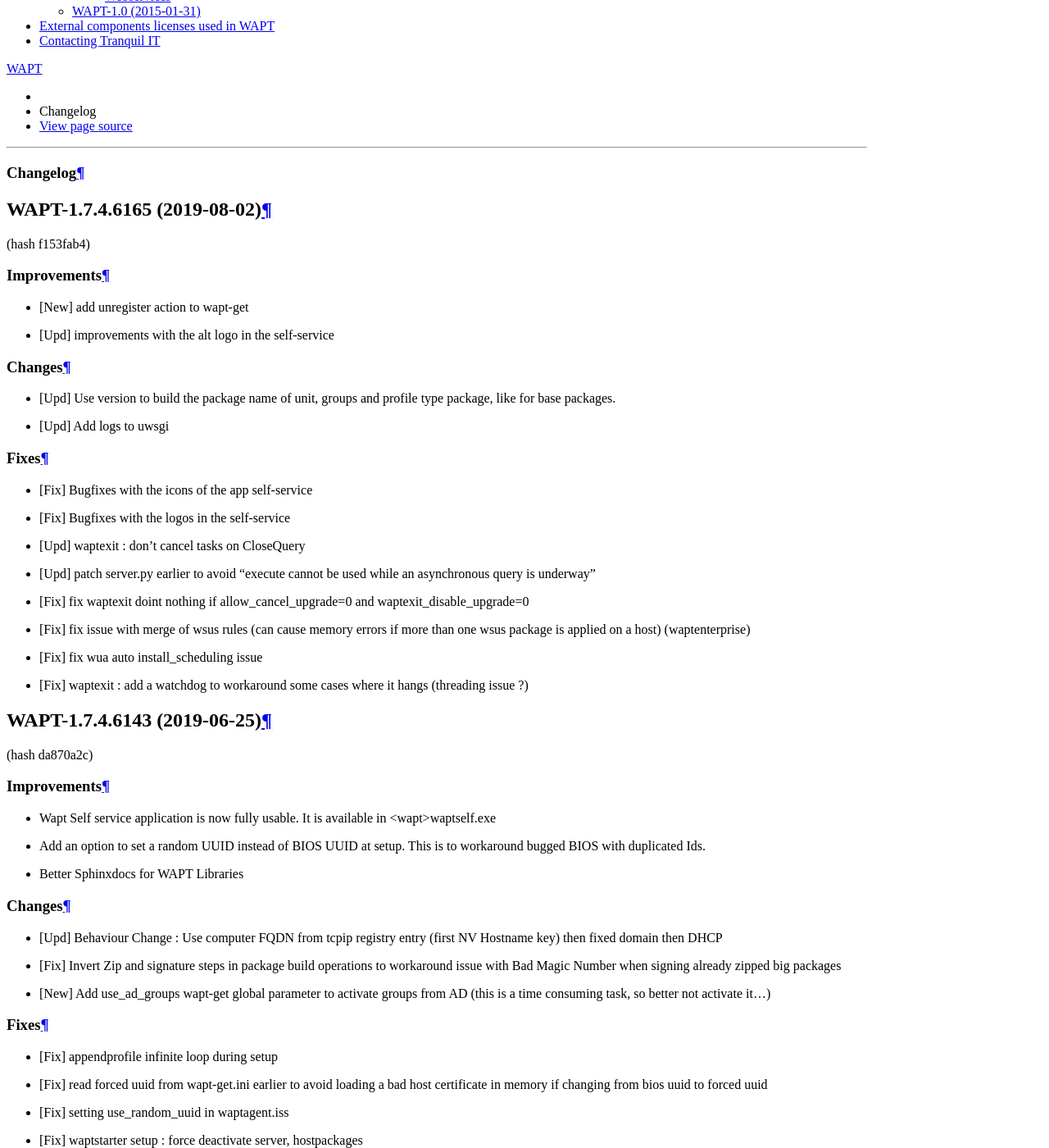
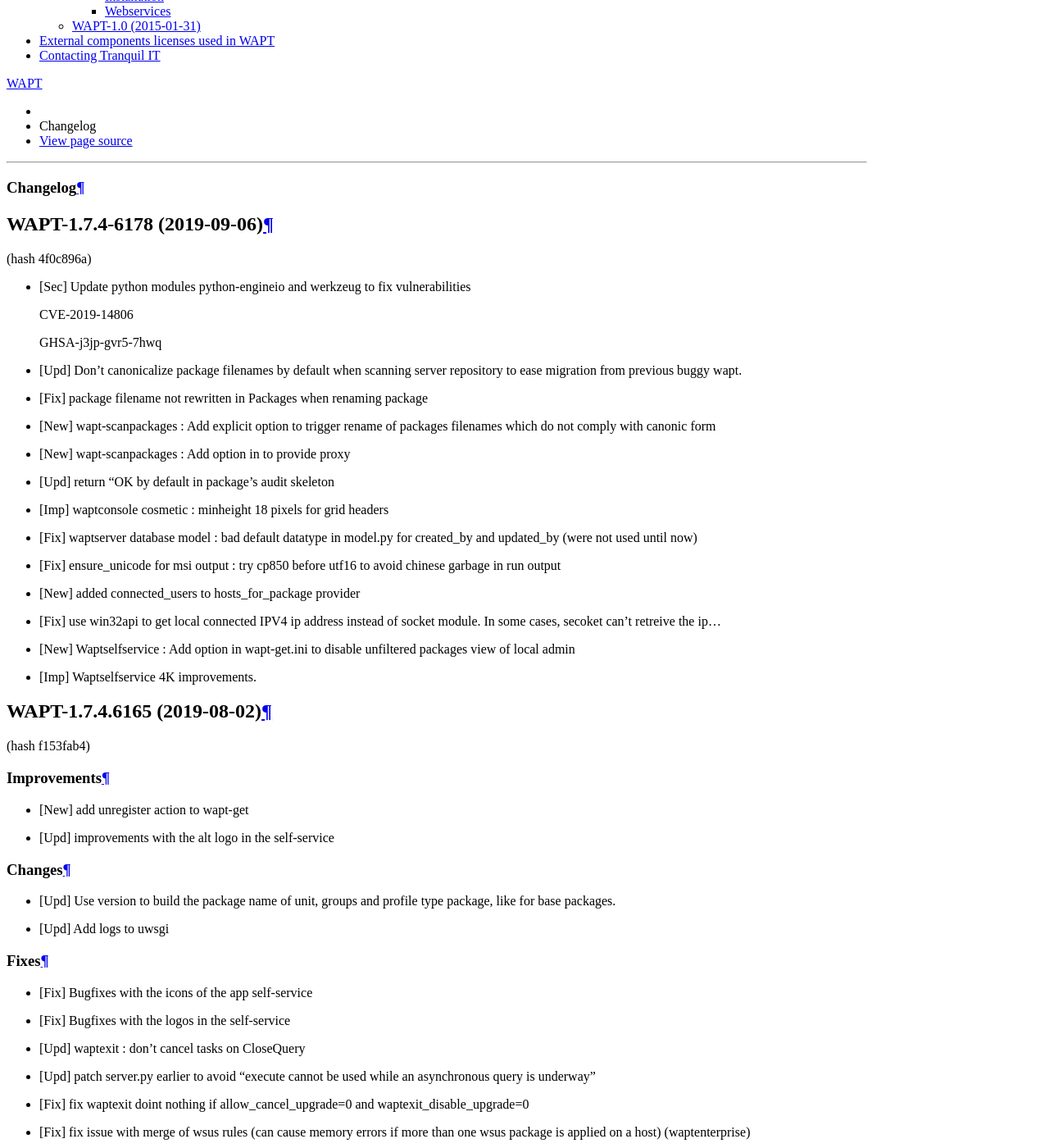
Before and after one commit to tranquilit/WAPT-Documentation, a Sphinx documentation site: the page built from source/wapt-changelog.rst, in a window 1280 px wide and 1400 px high, scrolled down 3288 px. Shown: the whole window at 82% size. Built offline with Sphinx 7.4.7 and the Read the Docs theme 2.0.0, drawn with Linux system fonts in a browser that asks for light colours; some of the changed text lies outside the part shown.

Commit message:
changelog 1.7.4-6178

```diff
--- a/source/wapt-changelog.rst
+++ b/source/wapt-changelog.rst
@@ -11,6 +11,41 @@
 
 Changelog
 =========
+
+WAPT-1.7.4-6178 (2019-09-06)
+----------------------------
+
+(hash 4f0c896a)
+
+* [Sec] Update python modules python-engineio  and werkzeug to fix vulnerabilities
+
+ CVE-2019-14806
+
+ GHSA-j3jp-gvr5-7hwq
+
+* [Upd] Don't canonicalize package filenames by default when scanning server repository to ease migration from previous buggy wapt.
+
+* [Fix] package filename not rewritten in Packages when renaming package
+
+* [New] wapt-scanpackages : Add explicit option to trigger rename of packages filenames which do not comply with canonic form
+
+* [New] wapt-scanpackages  : Add option in to provide proxy
+
+* [Upd] return "OK by default in package's audit skeleton
+
+* [Imp] waptconsole cosmetic : minheight 18 pixels for grid headers
+
+* [Fix] waptserver database model : bad default datatype in model.py for created_by and updated_by (were not used until now)
+
+* [Fix] ensure_unicode for msi output : try cp850 before utf16 to avoid chinese garbage in run output
+
+* [New] added connected_users to hosts_for_package provider
+
+* [Fix] use win32api to get local connected IPV4 ip address instead of socket module. In some cases, secoket can't retreive the ip...
+
+* [New] Waptselfservice : Add option in wapt-get.ini to disable unfiltered packages view of local admin
+
+* [Imp] Waptselfservice  4K improvements.
 
 WAPT-1.7.4.6165 (2019-08-02)
 ----------------------------
```
